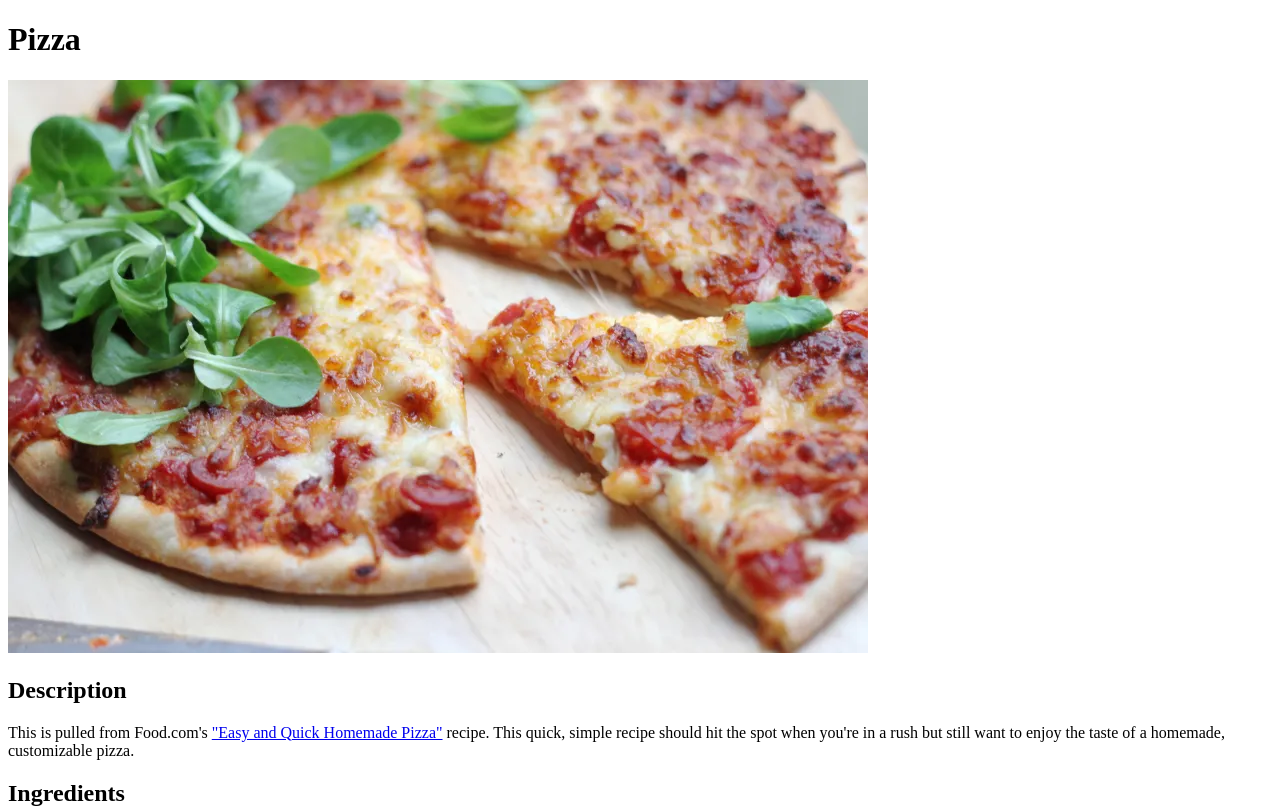
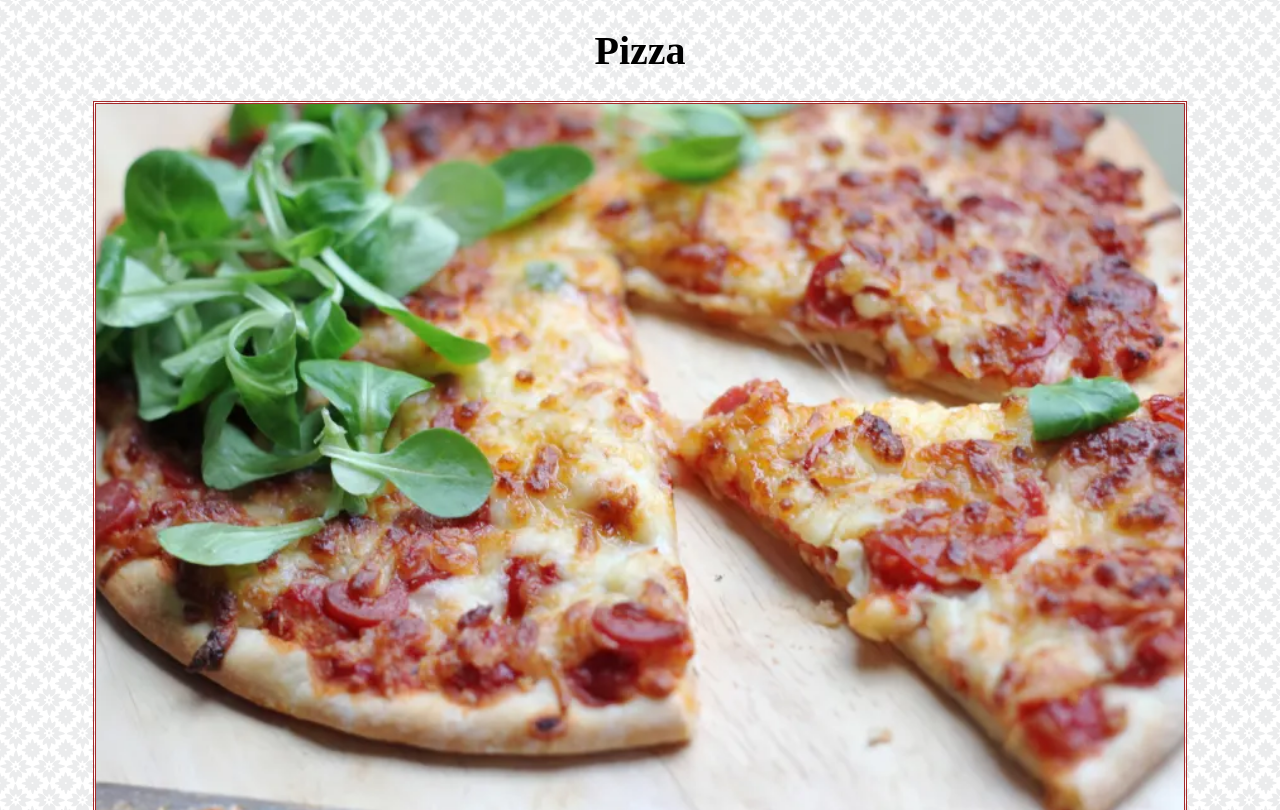
Before and after one commit to KoiHast/odin-recipes, a plain HTML site: page recipes/pizza.html in a window 1280 px wide. Shown: the top 810 px of the page. Drawn offline with Linux system fonts and the light colour scheme.

Commit message:
add styling to pizza.html

```diff
--- a/recipes/pizza.html
+++ b/recipes/pizza.html
@@ -5,6 +5,7 @@
     <meta http-equiv="X-UA-Compatible" content="IE=edge" />
     <meta name="viewport" content="width=device-width, initial-scale=1.0" />
     <title>Pizza</title>
+    <link rel="stylesheet" href="pizzastyle.css" />
   </head>
   <body>
     <h1>Pizza</h1>
--- a/recipes/pizzastyle.css
+++ b/recipes/pizzastyle.css
@@ -0,0 +1,23 @@
+html {
+  background-image: url(recipe-images/moroccan-flower.png);
+}
+
+h1 {
+  text-align: center;
+  font-size: 40px;
+}
+
+img {
+  width: 86%;
+  border: 3px double brown;
+  display: block;
+  margin: 0 auto;
+}
+
+h2,
+h3,
+ol,
+ul,
+p {
+  margin: 20px 56px;
+}
```
